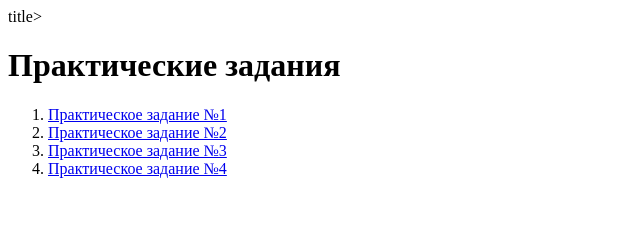
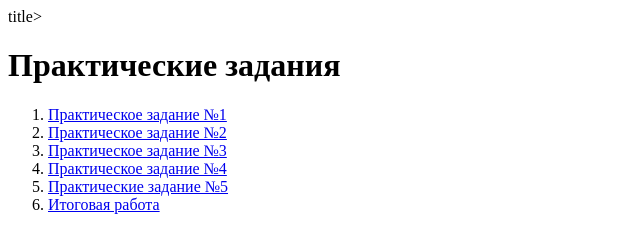
Before and after one commit to EwgeniBelov/Web, a plain HTML site: page index.html in a window 1280 px wide. Shown: the whole page, without its empty margins (0-640 px from the left). Drawn offline with Linux system fonts and the light colour scheme.

Commit message:
Add files via upload

```diff
--- a/index.html
+++ b/index.html
@@ -12,6 +12,8 @@
         <li><a href="task2.html">Практическое задание №2</a></li>
         <li><a href="task3.html">Практическое задание №3</a></li>
         <li><a href="task4.html">Практическое задание №4</a></li>
+        <li><a href="task5new.html">Практические задание №5</a></li>
+        <li><a href="taskИтоговая.html">Итоговая работа</a></li>
     </ol>
     </body>
 </html>
```
